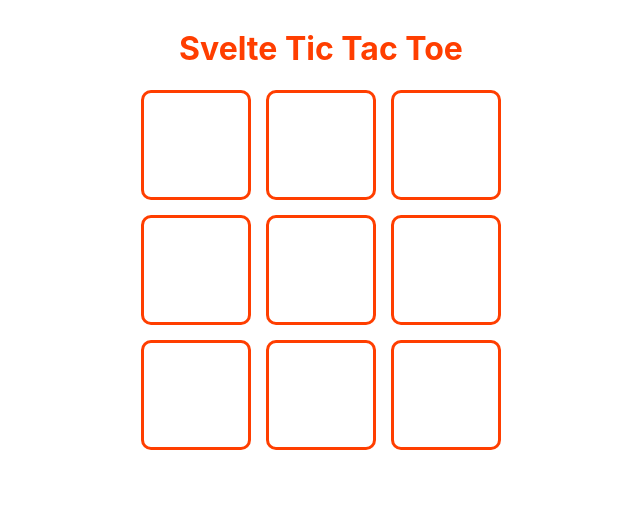
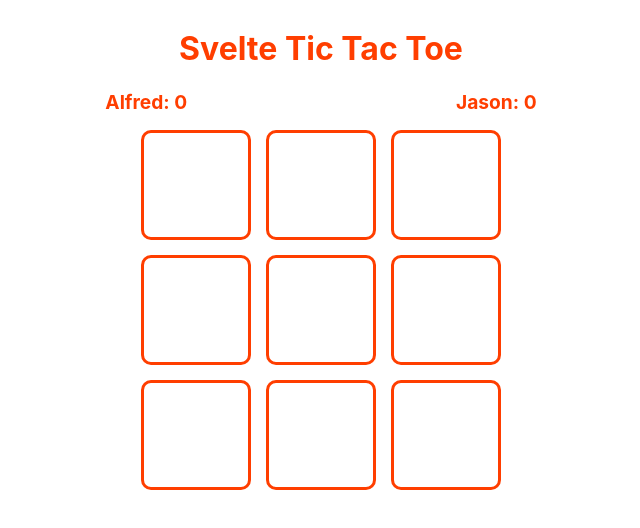
Before and after one commit to jasontdev/svelte-tictactoe, a Svelte app: page / in a window 1280 px wide. Shown: the top 528 px of the page, without its empty margins (319-959 px from the left). Built offline with nearby package versions, Linux system fonts and the light colour scheme.

Commit message:
Recording and display of games one for each player

```diff
--- a/src/App.svelte
+++ b/src/App.svelte
@@ -1,6 +1,7 @@
 <script lang="ts">
   import Board from "./lib/Board.svelte";
   import { checkForWinner, Player } from "./lib/game-logic";
+  import { score } from "./lib/stores";
 
   let squares: (Player | null)[] = [
     null,
@@ -17,15 +18,22 @@
   let playerOne = {
     id: 0,
     name: "Alfred",
+    gamesWon: 0,
   };
 
   let playerTwo = {
     id: 1,
     name: "Jason",
+    gamesWon: 0,
   };
   let currentPlayer = playerOne;
   let winner: Player | null = null;
   let boardFull = false;
+
+  score.subscribe((currentScores) => {
+    playerOne.gamesWon = currentScores[0];
+    playerTwo.gamesWon = currentScores[1];
+  });
 
   function handleClick(event: CustomEvent<{ square: number }>) {
     if (!winner) {
@@ -39,6 +47,11 @@
           result.winner.id === currentPlayer.id
         ) {
           winner = currentPlayer;
+          score.update((currentScore) => {
+            let updatedScore = [...currentScore];
+            updatedScore[winner.id] = currentScore[winner.id] + 1;
+            return updatedScore;
+          });
         } else {
           if (squares.filter((square) => square === null).length === 0) {
             boardFull = true;
@@ -60,6 +73,10 @@
 <div class="layout">
   <main class="content">
     <h1 class="title">Svelte Tic Tac Toe</h1>
+    <div class="scores">
+      <div>{playerOne.name}: {playerOne.gamesWon}</div>
+      <div>{playerTwo.name}: {playerTwo.gamesWon}</div>
+    </div>
     <Board {squares} on:squareClicked={handleClick} />
     {#if winner}
       <h2>Congratulations, {winner.name}</h2>
@@ -99,6 +116,15 @@
     width: min(100%, 700px);
   }
 
+  .scores {
+    display: flex;
+    justify-content: space-around;
+    width: 100%;
+    font-size: larger;
+    font-weight: bold;
+    margin-bottom: 1rem;
+  }
+
   button {
     background-color: #ff3e00;
     color: white;
--- a/src/lib/game-logic.ts
+++ b/src/lib/game-logic.ts
@@ -1,6 +1,7 @@
 type Player = {
   id: number;
   name: string;
+  gamesWon: number;
 };
 
 type Result = {
--- /dev/null
+++ b/src/lib/stores.ts
@@ -0,0 +1,3 @@
+import { writable } from "svelte/store";
+
+export const score = writable([0,0]);
```
